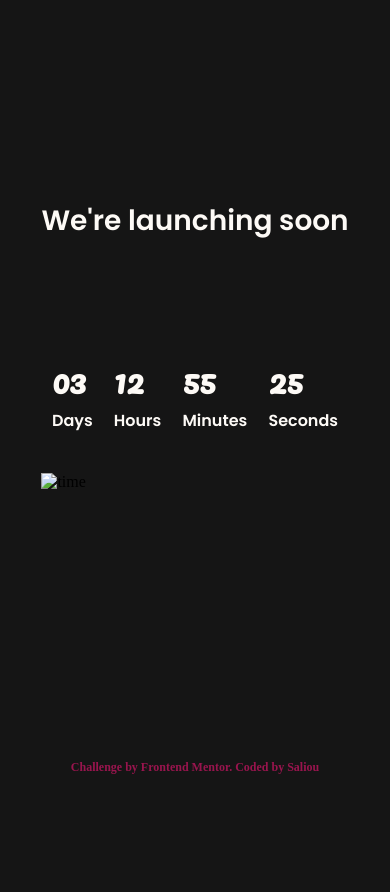
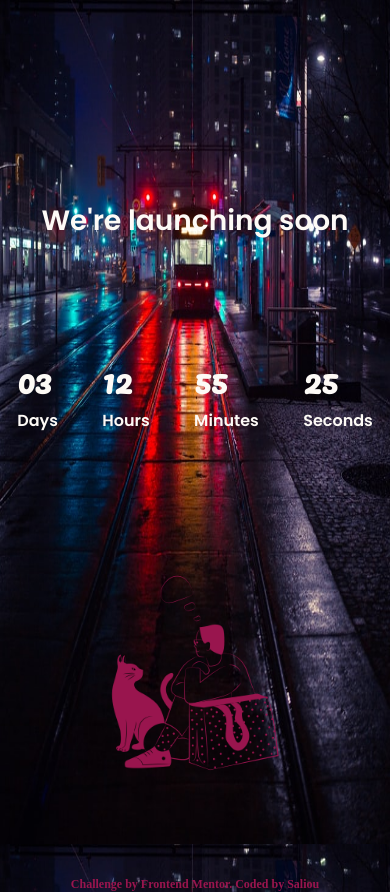
Before and after one commit to Saliou1920/countdown-timer, a plain HTML site: page index.html in a window 390 px wide. Before the commit the page ends 844 px from the top, so only its background shows below. Drawn offline with Linux system fonts and the light colour scheme; the site is published under a folder, as on GitHub Pages, so addresses that start at the root find nothing.

Commit message:
css link to images

```diff
--- a/index.html
+++ b/index.html
@@ -40,7 +40,7 @@
 
       <!-- add a nice image here -->
       <div class="img__time" di>
-        <img class="image" src="/images/boy-waiting-with-cat-red.png" alt="time">
+        <img class="image" src="images/boy-waiting-with-cat-red.png" alt="time">
       </div>
     </div>
   </section>
--- a/style/style.css
+++ b/style/style.css
@@ -6,7 +6,7 @@
     box-sizing: border-box;
 }
 body {
-    background: #151515 url("/images/toronto.jpg") no-repeat fixed center;
+    background: #151515 url(../images/toronto.jpg) no-repeat fixed center;
 }
 h1, span {
     font-family: 'Poppins', sans-serif;
@@ -71,7 +71,7 @@ p {
 @media only screen and (max-width: 600px) {
 
     body {
-        background: #151515 url("/images/toronto-night.jpg") no-repeat fixed center;
+        background: #151515 url("../images/toronto-night.jpg") no-repeat fixed center;
         background-size: 100% 100%;
 
     }
```
